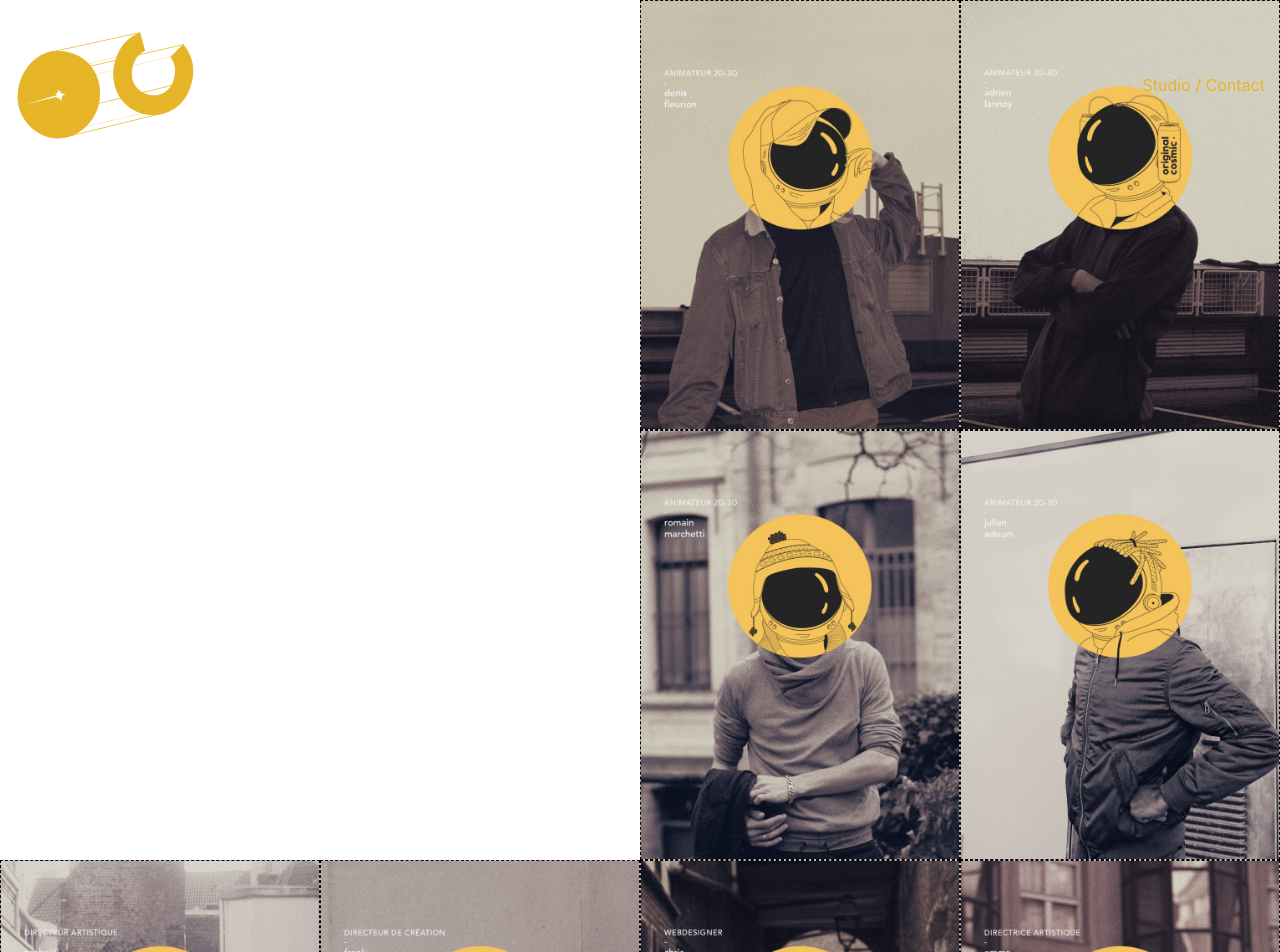
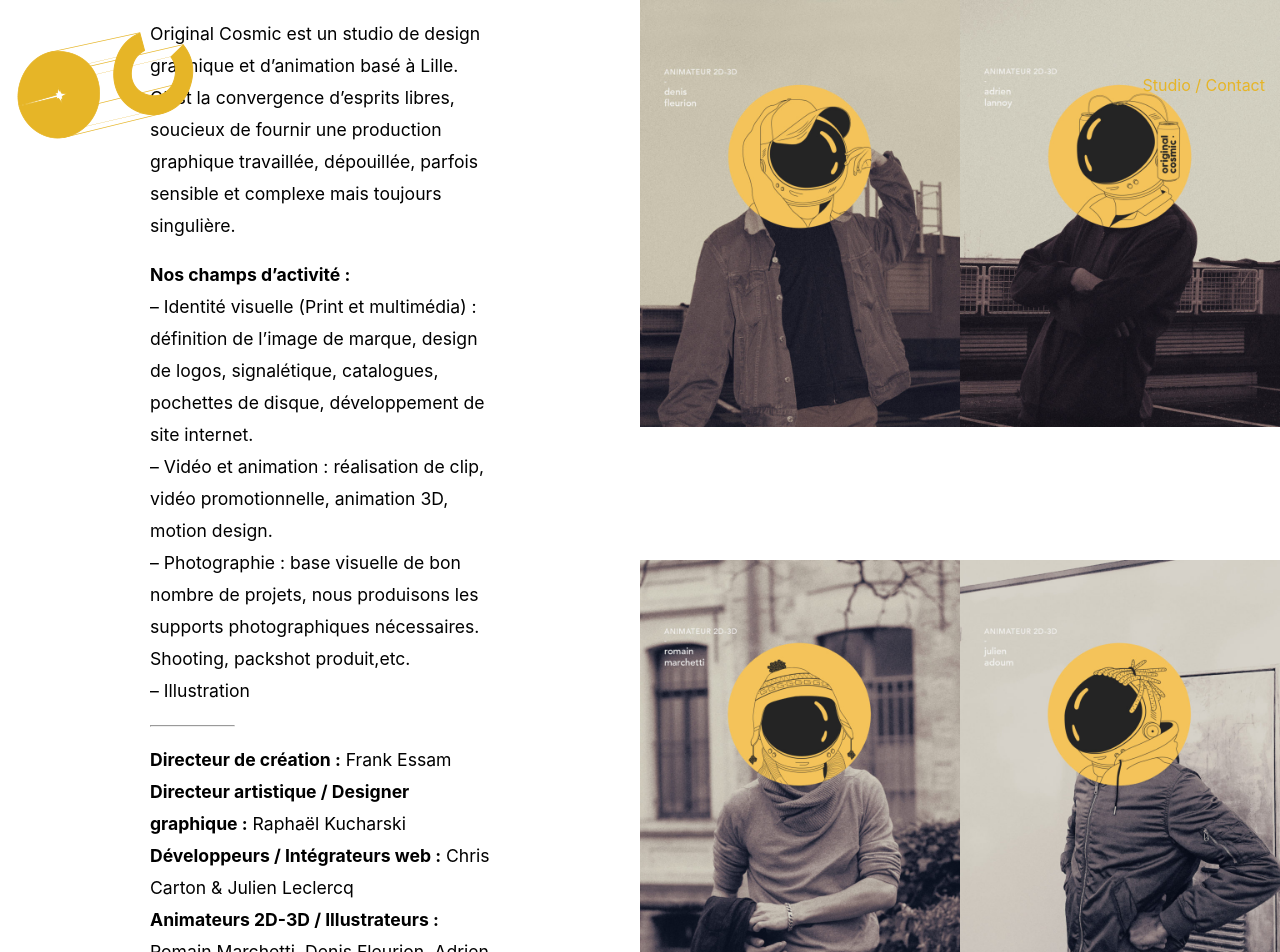
Before and after one commit to chriscarton/originalcosmic, a React (Create React App) app: page /studio in a window 1280 px wide. Shown: the top 952 px of the page. Built offline with nearby package versions, Linux system fonts and the light colour scheme.

Commit message:
Meilleure intégration page studio / contact

```diff
--- a/src/App.scss
+++ b/src/App.scss
@@ -1 +1,5 @@
 @import 'variables.scss';
+
+*{
+    box-sizing:border-box;
+}
--- a/src/contents/Studio/Studio.js
+++ b/src/contents/Studio/Studio.js
@@ -4,25 +4,31 @@ export class Studio extends Component {
     render() {
         return (
             <div>
-                Original Cosmic est un studio de design graphique et d’animation basé à Lille.
-                C’est la convergence d’esprits libres, soucieux de fournir une production graphique travaillée, dépouillée, parfois
-                sensible et complexe mais toujours singulière.
+                <p>
+                Original Cosmic est un studio de design graphique et d’animation basé à Lille.<br/>
+                C’est la convergence d’esprits libres, soucieux de fournir une production graphique travaillée, dépouillée, parfois sensible et complexe mais toujours singulière.
+                </p>
 
-                Nos champs d’activité :
-                – Identité visuelle (Print et multimédia) : définition de l’image de marque, design de logos, signalétique, catalogues,
-                pochettes de disque, développement de site internet.
-                – Vidéo et animation : réalisation de clip, vidéo promotionnelle, animation 3D, motion design.
-                – Photographie : base visuelle de bon nombre de projets, nous produisons les supports photographiques nécessaires.
-                Shooting, packshot produit,etc.
-                – Illustration
-                ———–
-                Directeur de création : Frank Essam
-                Directeur artistique / Designer graphique : Raphaël Kucharski
-                Développeurs / Intégrateurs web : Chris Carton & Julien Leclercq
-                Animateurs 2D-3D / Illustrateurs : Romain Marchetti, Denis Fleurion, Adrien Lannoy, Julien Adoum
-                ———–
-                contact@originalcosmic.fr
-                +33 (0) 6 18 78 43 78
+                <p>
+                    <b>Nos champs d’activité :</b><br/>
+                    – Identité visuelle (Print et multimédia) : définition de l’image de marque, design de logos, signalétique, catalogues, pochettes de disque, développement de site internet.<br/>
+                    – Vidéo et animation : réalisation de clip, vidéo promotionnelle, animation 3D, motion design.<br/>
+                    – Photographie : base visuelle de bon nombre de projets, nous produisons les supports photographiques nécessaires.<br/>
+                    Shooting, packshot produit,etc.<br/>
+                    – Illustration
+                </p>
+                <hr/>
+                <p>
+                    <b>Directeur de création :</b> Frank Essam<br/>
+                    <b>Directeur artistique / Designer graphique :</b> Raphaël Kucharski<br/>
+                    <b>Développeurs / Intégrateurs web :</b> Chris Carton & Julien Leclercq<br/>
+                    <b>Animateurs 2D-3D / Illustrateurs :</b> Romain Marchetti, Denis Fleurion, Adrien Lannoy, Julien Adoum<br/>
+                </p>
+                <hr />
+                <p>
+                    contact@originalcosmic.fr<br/>
+                    +33 (0) 6 18 78 43 78<br/>
+                </p>
             </div>
         )
     }
--- a/src/elements/Header/Header.js
+++ b/src/elements/Header/Header.js
@@ -9,7 +9,9 @@ export class Header extends Component {
         return (
             <header id="Header">
                 <div className="part">
-                    <img src={yellogo} alt="Logo de notre super agence!"/>
+                    <Link to="/">
+                        <img src={yellogo} alt="Logo de notre super agence!"/>
+                    </Link>
                 </div>
                 <div className="part menu">
                     <Link className="arrow-link" to="/studio">Studio / Contact</Link>
--- a/src/pages/Studiocontact/Studiocontact.js
+++ b/src/pages/Studiocontact/Studiocontact.js
@@ -9,8 +9,10 @@ export class Studiocontact extends Component {
                 <div className="grid">
 
                     <article>
-                        {StudioContent}
+                        <StudioContent/>
                     </article>
+
+
                     <div id="Denis">
                         <img src="/img/team/DENIS.jpg"/>
                     </div>
--- a/src/pages/Studiocontact/Studiocontact.scss
+++ b/src/pages/Studiocontact/Studiocontact.scss
@@ -6,22 +6,42 @@
         min-height:100vh;
         display:grid;
         grid-template-areas:
-            'article article Denis Adrien'
+            'article article Denis  Adrien'
             'article article Romain Julien'
-            'Raph Frank Chris Emma'
+            'Raph    Frank   Chris  Emma'
         ;
 
         article{
             background-color:white;
             grid-area:article;
+            padding-right:150px;
+            padding-left:150px;
+            display:flex;
+            align-items: center;
+            max-width: 50vw;
+            font-size:1.1rem;
+            line-height:2rem;
+            > div {
+                hr{
+                   margin-inline-end: 75%;
+                }
+
+            }
         }
         div{
-            border:1px dashed black;
-            background-color:silver;
+            //background-color:silver;
+            overflow:hidden;
             img{
+                //https://stackoverflow.com/questions/46090760/controlling-the-size-of-an-image-within-a-css-grid-layout
+                /*
                 object-fit: cover;
                 width:100%;
-                height:100%;
+                max-height:100%;
+                object-position:top center;
+                */
+                max-width: 25vw;
+                display:block;
+
             }
             &#Denis{
                 grid-area:Denis;
```
Also changed, not shown: src/pages/Studiocontact/article.html (deleted, +0 -21 lines).
